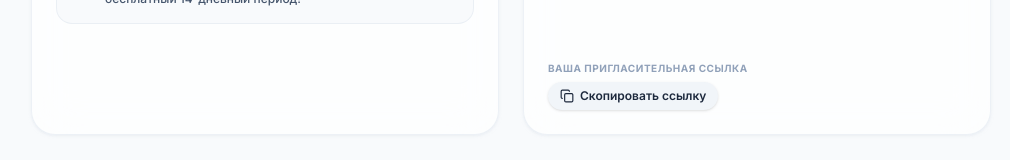
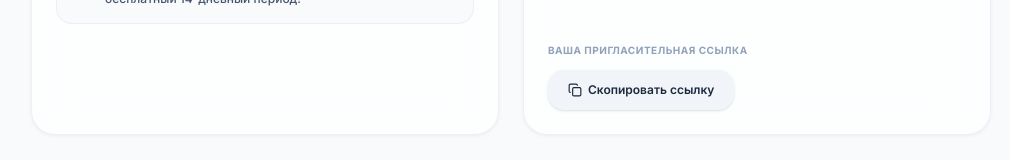
Before and after one commit to MistakeTZ/auto_reviews, a Next.js app: page /referrals in a window 1280 px wide. Shown: the part 352-512 px from the top of the page, without its empty margins (129-1139 px from the left). Built offline with nearby package versions, Linux system fonts and the light colour scheme; no server answers.

Commit message:
upd style

```diff
--- a/src/app/referrals/page.tsx
+++ b/src/app/referrals/page.tsx
@@ -234,7 +234,7 @@ export default function ReferralsPage() {
                     onClick={handleCopyLink}
                     variant="secondary"
                     className="gap-1.5 text-xs shrink-0 shadow-sm"
-                    style={{ padding: '6px 12px' }}
+                    style={{ padding: '12px 20px', marginTop: '0.375rem' }}
                   >
                     {copiedLink ? <Check size={14} className="text-emerald-600" /> : <Copy size={14} />}
                     {copiedLink ? t('referrals.copied') : t('referrals.copyLink')}
--- a/src/app/reviews/page.tsx
+++ b/src/app/reviews/page.tsx
@@ -107,7 +107,7 @@ export default function ReviewsPage() {
                         <div className={`w-2.5 h-2.5 mt-2 rounded-full mr-3 shrink-0 ${review.status === 'auto-answered' ? 'bg-emerald-500 shadow-emerald-200' : 'bg-amber-500 shadow-amber-200'} shadow-sm`} />
                         <div>
                           <h3 className="font-bold text-lg text-slate-900">
-                            {review.userName ? `${review.userName} | ${review.productName}` : review.productName}
+                            {review.userName ? `${review.userName} • ${review.productName}` : review.productName}
                           </h3>
                           <div className="flex flex-wrap items-center gap-2 mt-2">
                             <span className="inline-flex items-center text-xs font-bold px-2.5 py-1 bg-amber-50 text-amber-700 border border-amber-200/40 rounded-lg">
```
